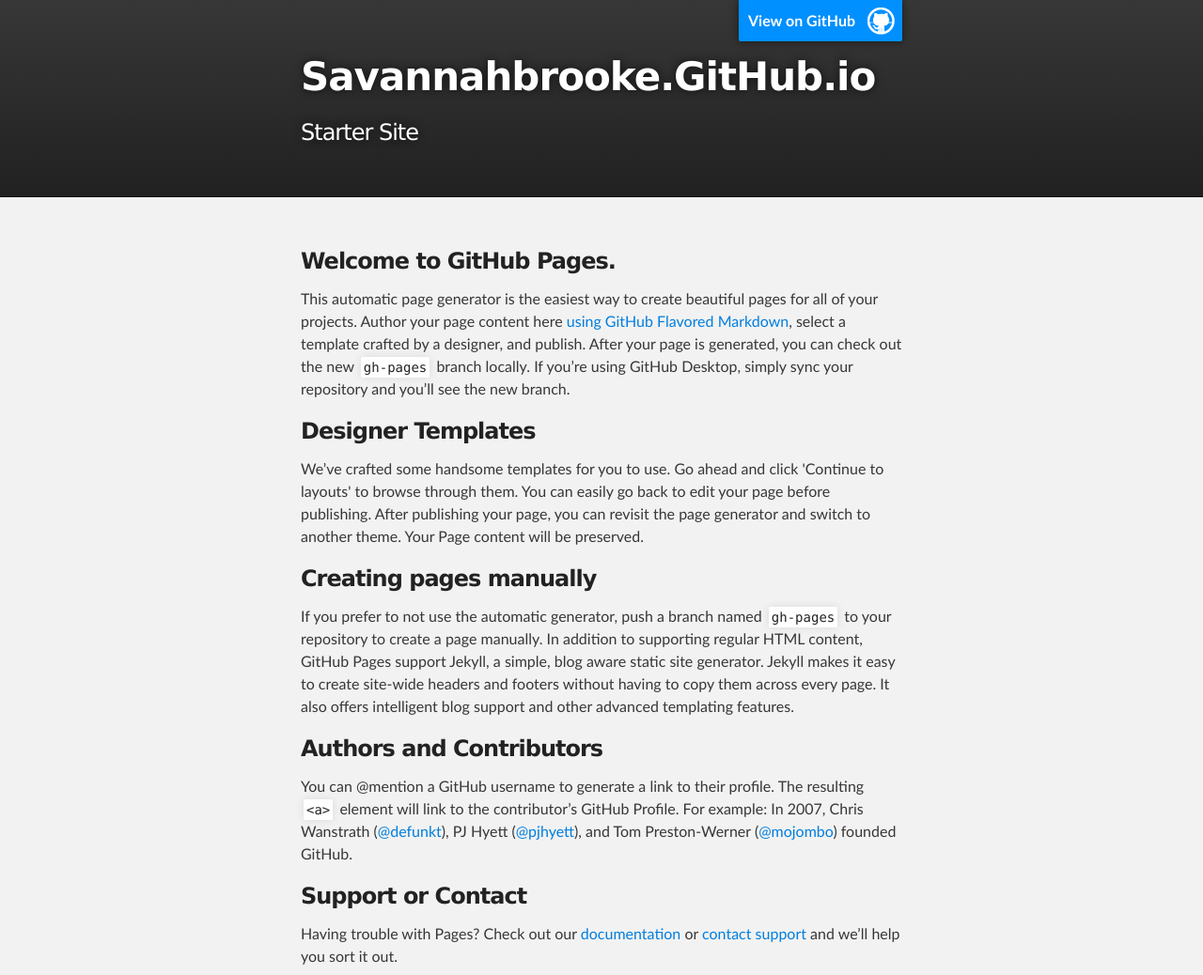
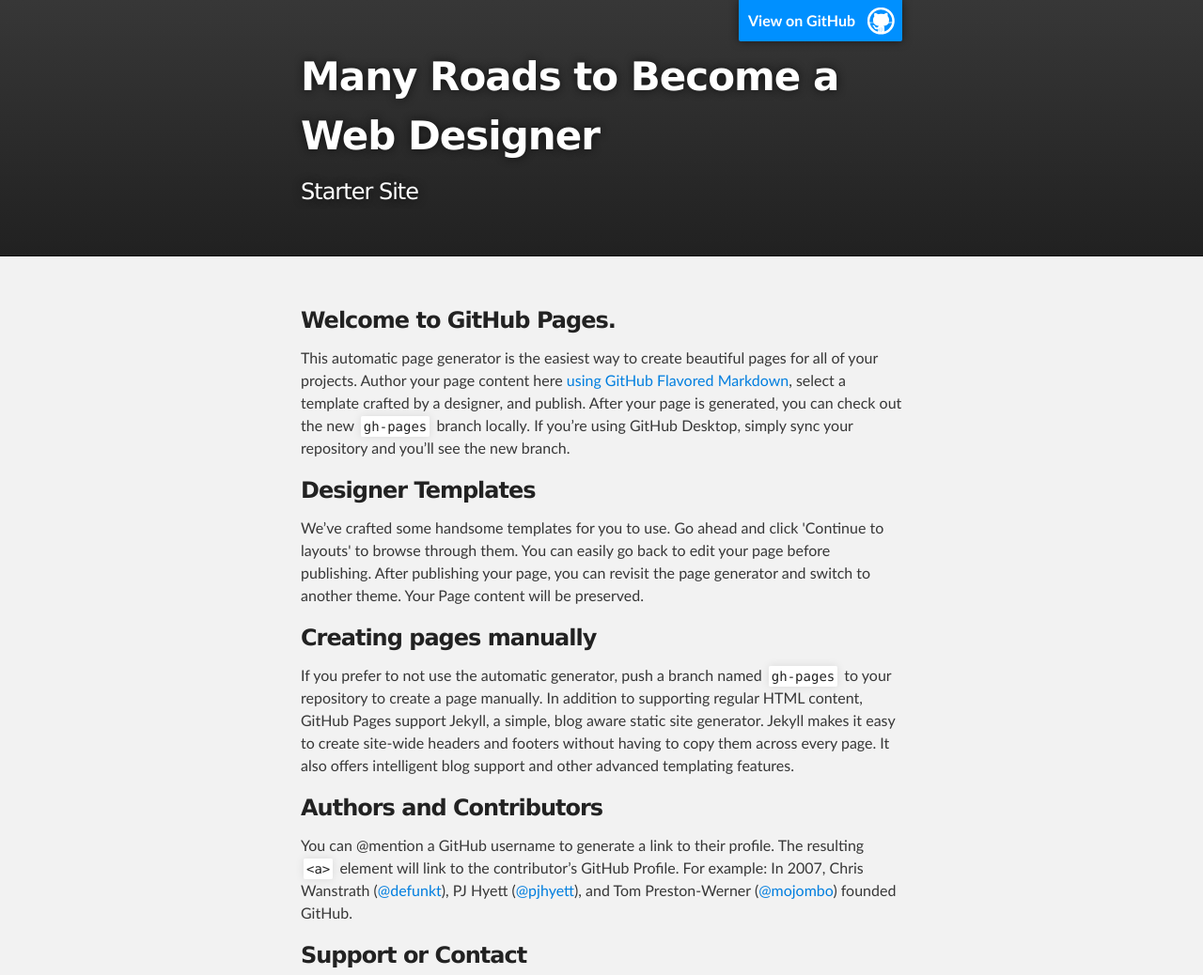
Before and after one commit to SavannahBrooke/SavannahBrooke.github.io, a plain HTML site: page index.html in a window 1280 px wide. Shown: the top 1038 px of the page at 94% size. Drawn offline with Linux system fonts and the light colour scheme.

Commit message:
Update index.html

```diff
--- a/index.html
+++ b/index.html
@@ -8,7 +8,7 @@
 
     <link rel="stylesheet" type="text/css" media="screen" href="stylesheets/stylesheet.css">
 
-    <title>Savannahbrooke.GitHub.io</title>
+    <title>Web Design: My Current Life, My Dream Job, My Future</title>
   </head>
 
   <body>
@@ -18,7 +18,7 @@
         <header class="inner">
           <a id="forkme_banner" href="https://github.com/SavannahBrooke">View on GitHub</a>
 
-          <h1 id="project_title">Savannahbrooke.GitHub.io</h1>
+          <h1 id="project_title">Many Roads to Become a Web Designer</h1>
           <h2 id="project_tagline">Starter Site</h2>
 
         </header>
```
